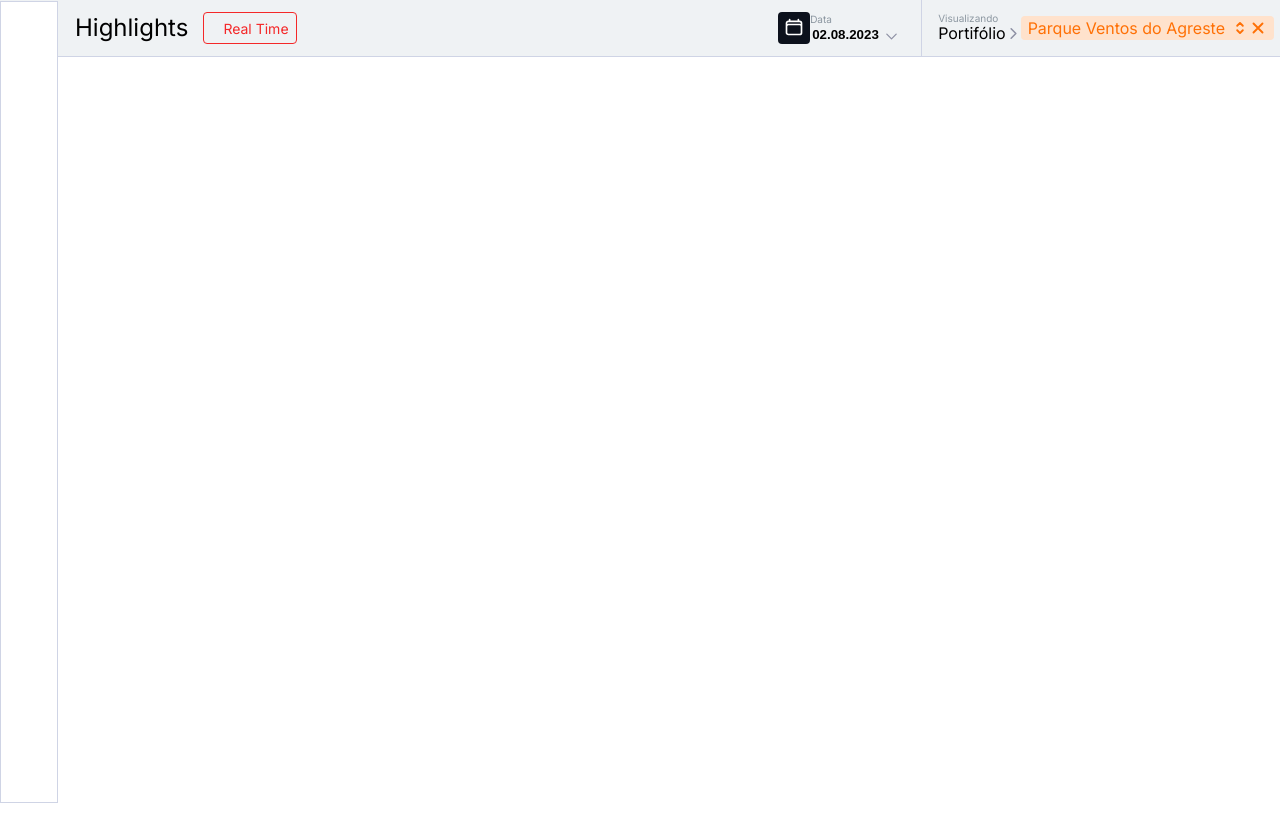
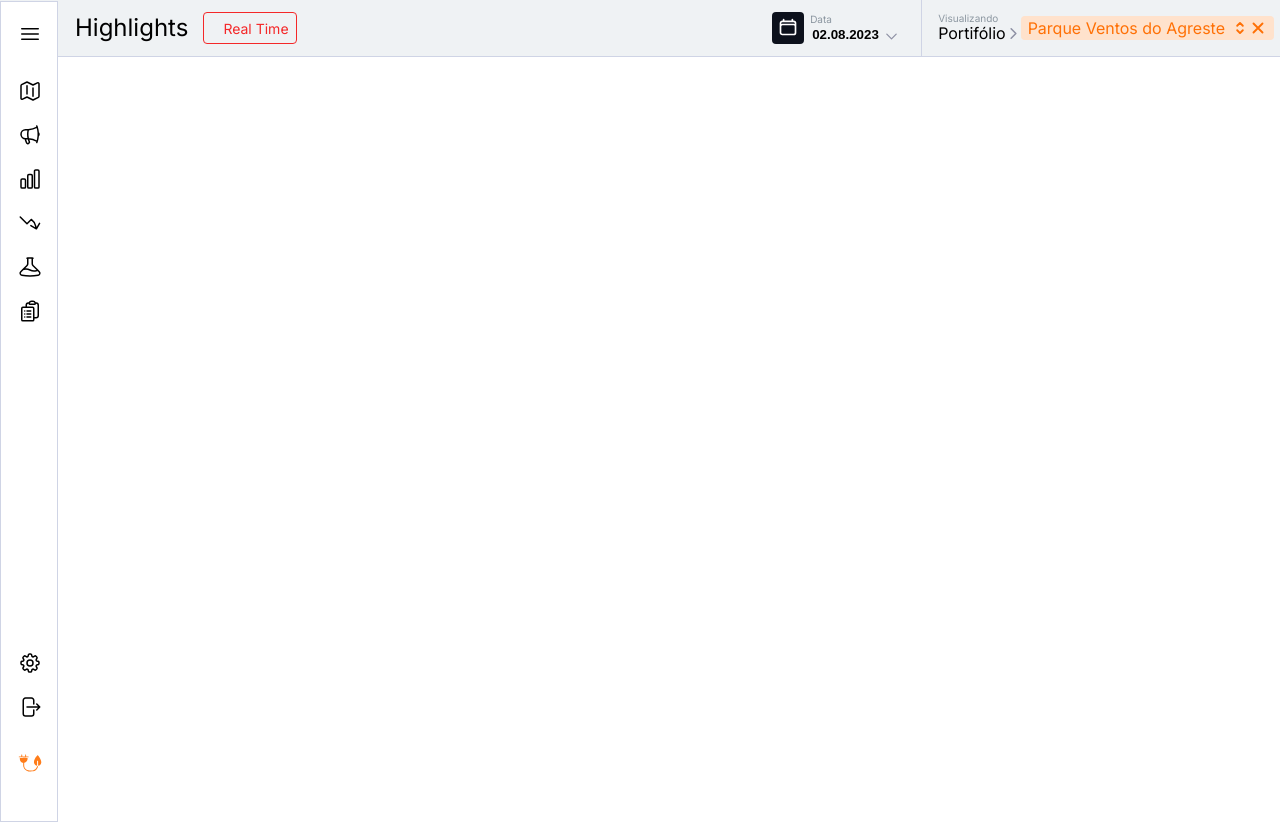
Before and after one commit to patrickbrito95/delfos-dashboard, a React (Vite) app: page / in a window 1280 px wide. Before the commit the page ends 800 px from the top, so only its background shows below. Built offline with nearby package versions, Linux system fonts and the light colour scheme.

Commit message:
feat: create navbar mvp

```diff
--- a/src/App.jsx
+++ b/src/App.jsx
@@ -3,6 +3,7 @@ import { Navbar } from "./components/Navbar"
 
 
 function App() {
+
   return (
     <div>
       <Header />
--- a/src/components/Header/style.css
+++ b/src/components/Header/style.css
@@ -1,6 +1,6 @@
 .header {
     display: flex;
-
+    position: relative;
     justify-content: space-between;
     background-color: #EFF2F4;
     height: 56px;
--- a/src/components/InputDate/style.css
+++ b/src/components/InputDate/style.css
@@ -24,7 +24,7 @@
     background-color: #0C111C;
     min-width: 32px;
     min-height: 32px;
-
+    margin-right: 6px;
 }
 
 .wrapper-datepicker {
--- a/src/components/Navbar/index.jsx
+++ b/src/components/Navbar/index.jsx
@@ -1,10 +1,47 @@
-import React from 'react';
+import React, { useState } from 'react';
 import './style.css';
+import { NavbarItem } from '../NavbarItem';
 
 export const Navbar = () => {
+    const [open, setOpen] = useState(false);
+    const [hover, setHover] = useState(false)
+
+    const handleMouseEnter = () => {
+        setHover(true);
+    };
+
+    const handleMouseLeave = () => {
+        setHover(false);
+    };
+
+    const handleOpenNavbar = () => {
+        setOpen(true);
+    }
+
+
+
     return (
-        <div className="navbar">
-
+        <div className={`navbar${hover ? "-opener" : open ? "-fixed" : ""}`}
+            onMouseEnter={handleMouseEnter}
+            onMouseLeave={handleMouseLeave}>
+            <div onClick={handleOpenNavbar}>
+                <div className={`${hover || open ? 'wrapper-close' : "wrapper-close-transparent"}`}>
+                    <NavbarItem open={open} hover={hover} name="Fechar menu" iconName="menu" />
+                </div>
+                <NavbarItem open={open} hover={hover} name="Highlights" iconName="map" />
+                <NavbarItem open={open} hover={hover} name="Ocorrências" iconName="speakerphone" />
+                <NavbarItem open={open} hover={hover} name="Performance" iconName="chart-bar" />
+                <NavbarItem open={open} hover={hover} name="Energy Losses" iconName="trending-down" />
+                <NavbarItem open={open} hover={hover} name="Análises" iconName="beaker" />
+                <NavbarItem open={open} hover={hover} name="Relatórios" iconName="clipboard-list" />
+            </div>
+            <div>
+                <NavbarItem open={open} hover={hover} name="Configurações" iconName="cog" />
+                <NavbarItem open={open} hover={hover} name="Sair da Conta" iconName="logout" />
+                <div className={`ecopower-navbar-item-${hover || open ? "open" : "closed"}`}>
+                    <NavbarItem open={open} hover={hover} name="EcoPower Monitor" iconName="eco-power" />
+                </div>
+            </div>
         </div>
     )
 }
--- a/src/components/Navbar/style.css
+++ b/src/components/Navbar/style.css
@@ -1,8 +1,66 @@
 .navbar {
+    display: flex;
+    flex-direction: column;
+    justify-content: space-between;
     width: 56px;
     background-color: #FFFFFF;
     margin-top: -56px;
-    position: fixed;
-    height: 100vh;
-    border: 1px solid #CFD4E5
+    position: relative;
+    height: 98.5vh;
+    border: 1px solid #CFD4E5;
+    padding: 12px 0px 19px 0px;
 }
+
+.navbar-opener {
+    display: flex;
+    flex-direction: column;
+    justify-content: space-between;
+    width: 305px;
+    background-color: #FFFFFF;
+    margin-top: -56px;
+    position: relative;
+    height: 98.5vh;
+    border: 1px solid #CFD4E5;
+    padding: 12px 0px 0px 0px;
+    border-radius: 0 8px 8px 0;
+    transition: width 0.05s ease;
+}
+
+.navbar-fixed {
+    display: flex;
+    flex-direction: column;
+    justify-content: space-between;
+    width: 305px;
+    background-color: #FFFFFF;
+    margin-top: -56px;
+    position: relative;
+    height: 98.5vh;
+    border: 1px solid #CFD4E5;
+    padding: 12px 0px 0px 0px;
+    border-radius: 0 8px 8px 0;
+    transition: width 0.05s ease;
+}
+
+.wrapper-close {
+    border-bottom: 1px solid #CFD4E5;
+    margin-top: -12px;
+}
+
+.wrapper-close-transparent {
+    border-bottom: 1px solid #ffffff;
+    margin-top: -12px
+}
+
+.ecopower-navbar-item-closed {
+    padding-bottom: 15px;
+    display: flex;
+    border-radius: 0px;
+}
+
+.ecopower-navbar-item-open {
+    background-color: #0B1C2C;
+    color: #ffffff;
+    padding-bottom: 15px;
+    display: flex;
+    border-radius: 0px 0px 8px 0px;
+}
--- /dev/null
+++ b/src/components/NavbarItem/index.jsx
@@ -0,0 +1,21 @@
+import React from 'react';
+import Icon from '../Icon';
+import './style.css';
+
+export const NavbarItem = ({ iconName, open = false, name, hover = false }) => {
+    return (
+        <div>
+            {!open && !hover ? (
+                <div className='wrapper-icon'>
+                    <Icon name={iconName} />
+                </div>
+            ) : (
+                <div className='wrapper-icon-named'>
+                    <Icon name={iconName} />
+                    <div>{name}</div>
+                </div>
+            )}
+
+        </div>
+    )
+}
--- /dev/null
+++ b/src/components/NavbarItem/style.css
@@ -0,0 +1,27 @@
+.wrapper-icon {
+    display: flex;
+    margin: 20px 0px 12px 0px;
+    font-size: 16px;
+    font-weight: 600;
+    margin-left: 17px;
+}
+
+
+.wrapper-icon-named {
+    display: flex;
+    margin: 20px 0px 8px 0px;
+    font-size: 16px;
+    font-weight: 600;
+    margin-left: 17px;
+}
+
+.wrapper-icon div {
+    margin-top: -2px;
+    white-space: nowrap;
+}
+
+.wrapper-icon-named div {
+    margin-left: 26px;
+    margin-top: 2px;
+    white-space: nowrap;
+}
--- a/src/index.css
+++ b/src/index.css
@@ -10,5 +10,4 @@
 
 body {
   margin: 0;
-
 }
```
